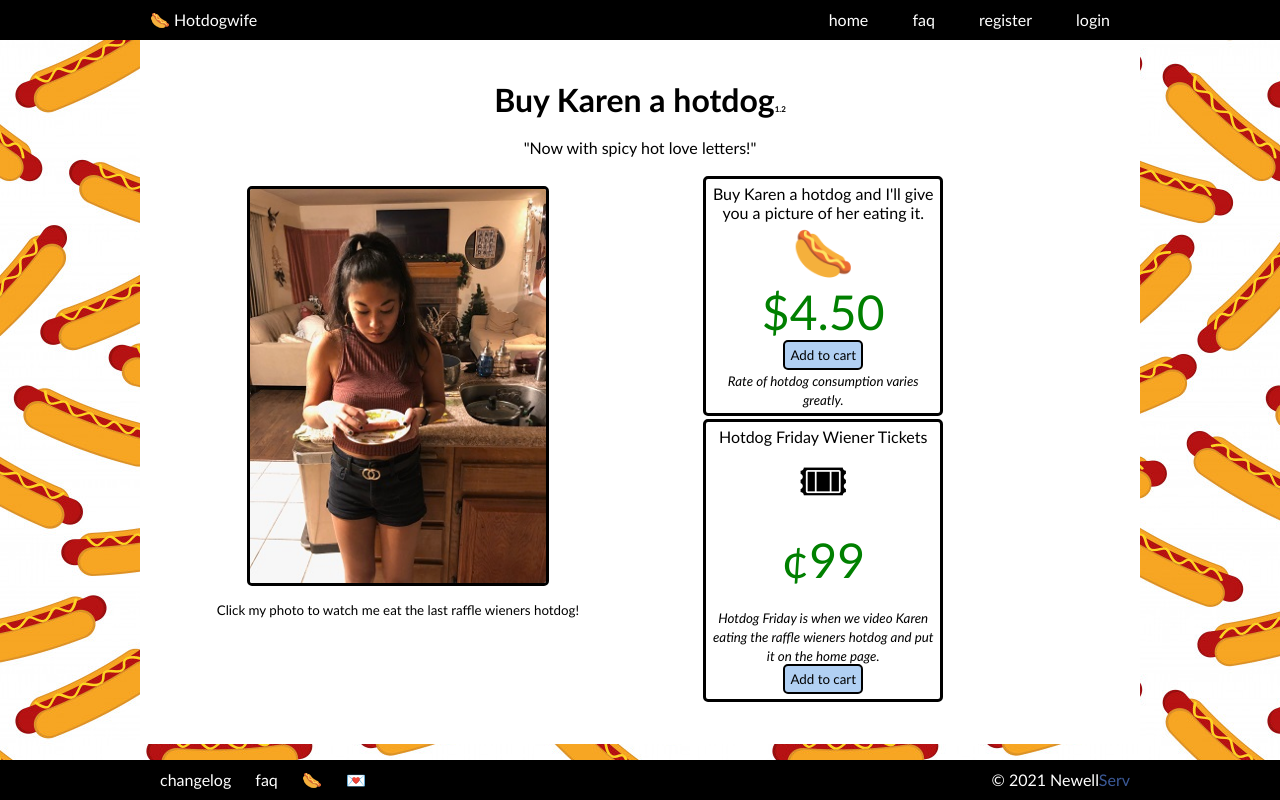
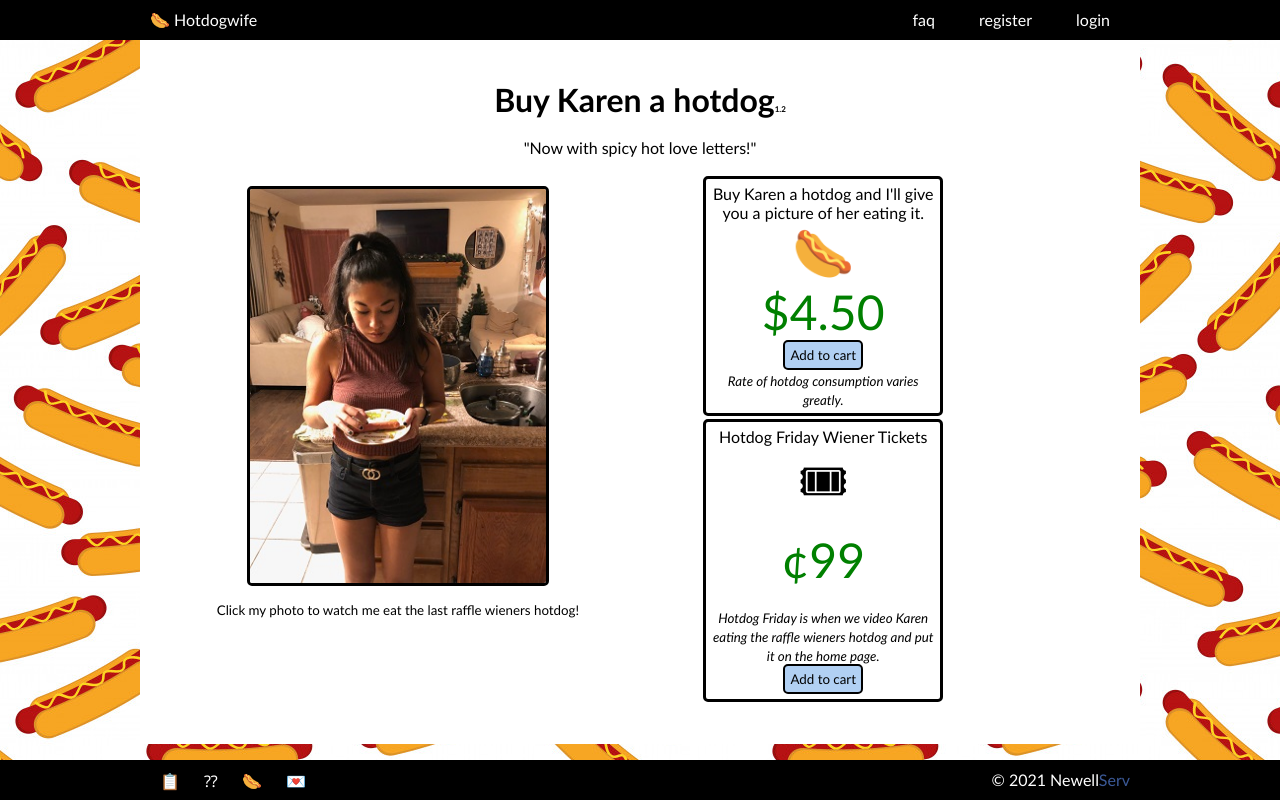
Before and after one commit to NewellServ/hotdog, a PHP site: page /index.php in a window 1280 px wide. Run offline with PHP 8.4, Linux system fonts and the light colour scheme.

Commit message:
updated header and footer

```diff
--- a/footer.php
+++ b/footer.php
@@ -3,8 +3,8 @@
 
       <div class="footerLinks">
           <ul>
-              <a href="changelog.php"><li>changelog</li></a>
-              <a href="faq.php"><li>faq</li></a>
+              <a href="changelog.php"><li>&#128203;</li></a>
+              <a href="faq.php"><li>&#8263;</li></a>
               <a href="founders.php"><li>&#127789;</li></a>
               <li>&#128140;</li>
           </ul>
--- a/header.php
+++ b/header.php
@@ -13,7 +13,6 @@
             if (userState() === false ){
                 ?>
                 <ul>
-                    <li><a href="index.php">home</a></li>
                     <li><a href="faq.php">faq</a></li>
                     <li><a href="register.php">register</a></li>
                   <li><a href="login.php">login</a></li>
@@ -22,7 +21,6 @@
             }else{
                 ?>
                 <ul>
-                    <li><a href="index.php">home</a></li>
                     <li><a href="public.php">PubG</a></li>
                     <li><a href="private.php">MyDogs</a></li>
                     <li><a href="includes/logout.inc.php">logout</a></li>
```
